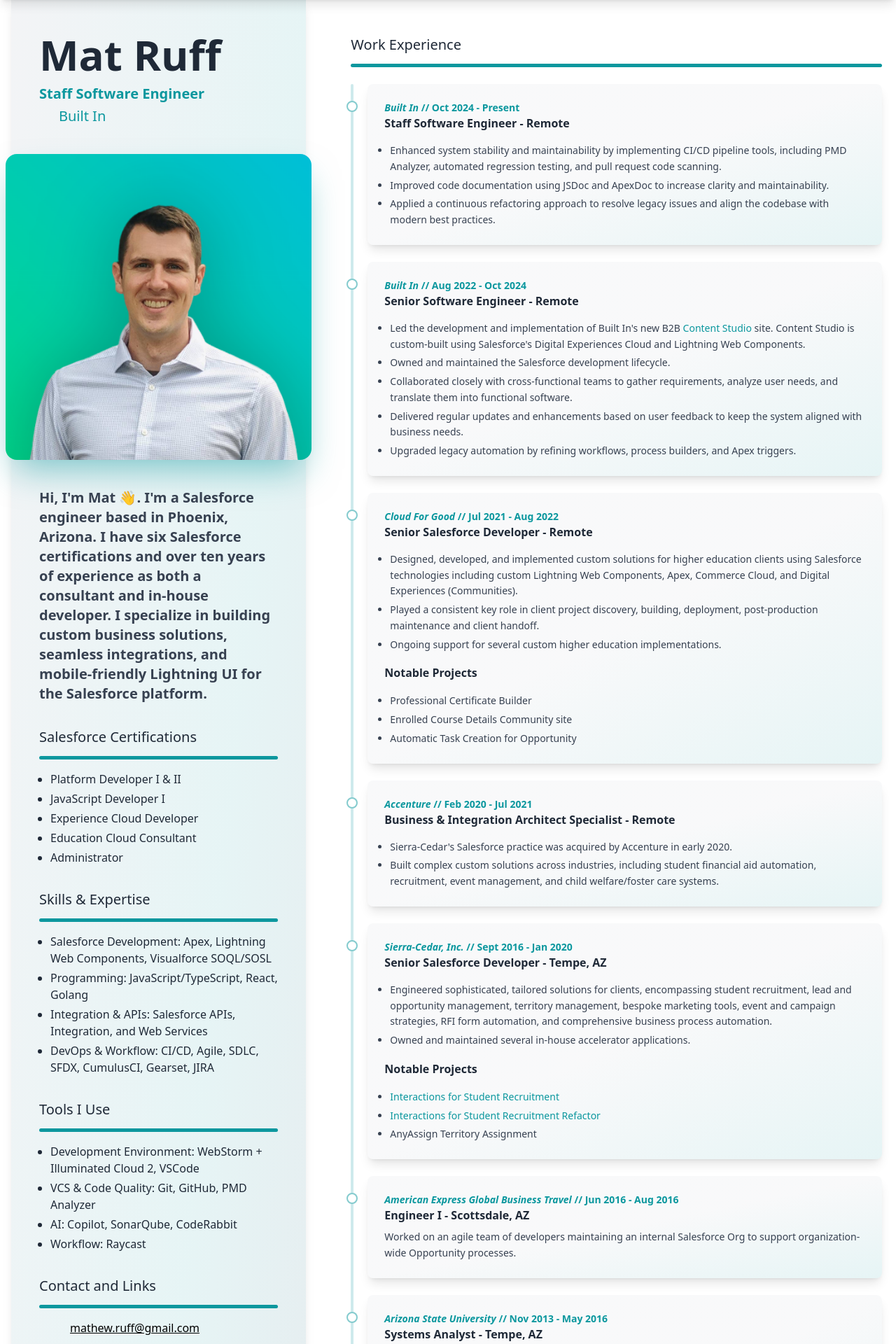
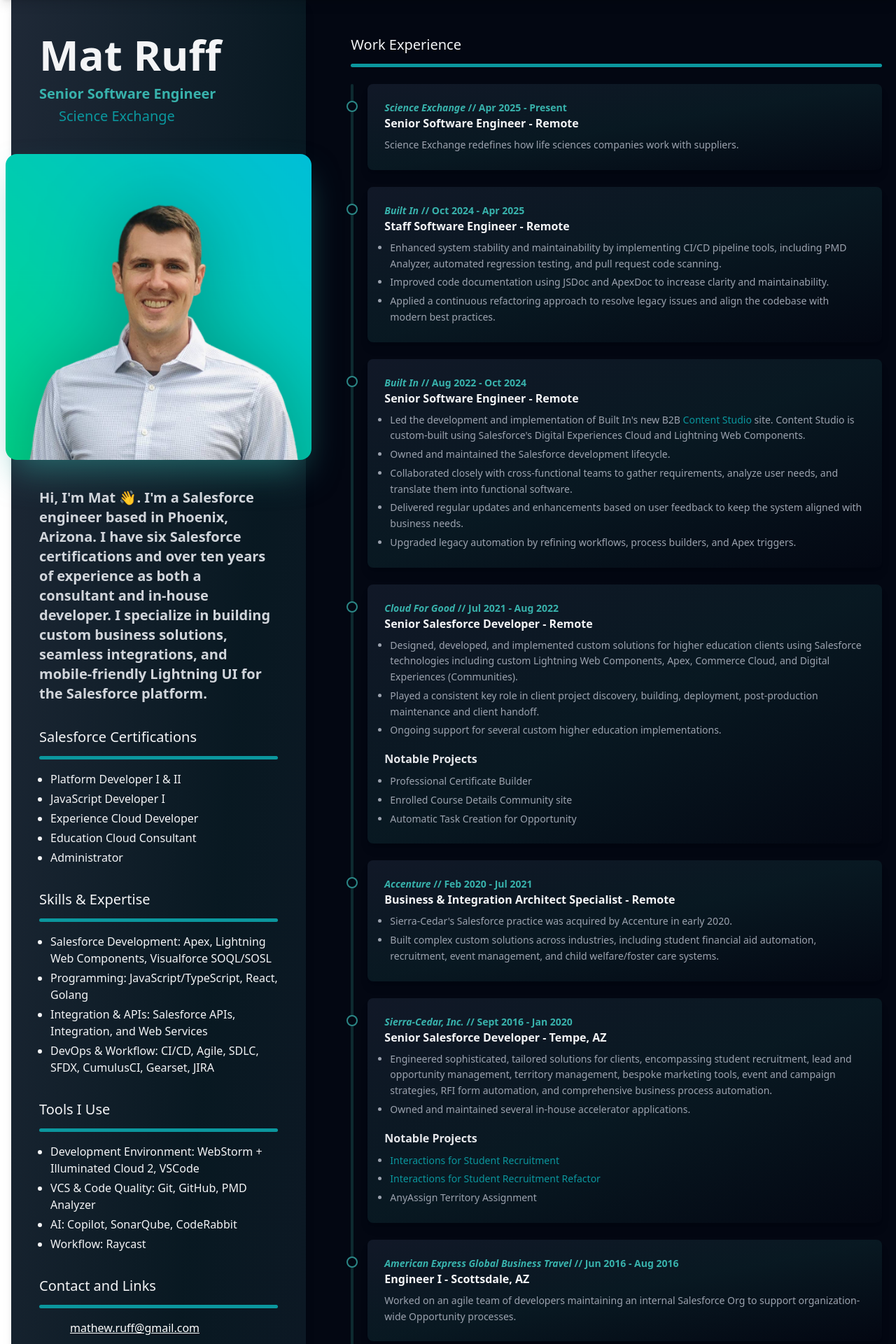
Before and after one commit to meruff/resume, a React (Vite) app: page / in a window 1280 px wide. Shown: the top 1920 px of the page at 70% size. Built offline with nearby package versions, Linux system fonts and the light colour scheme; some icons are missing.

Commit message:
Add Science Exchange. Add tailwind prettier. Cleanup.

```diff
--- a/index.html
+++ b/index.html
@@ -1,5 +1,5 @@
-<!DOCTYPE html>
-<html lang="en">
+<!doctype html>
+<html lang="en" class="dark">
   <head>
     <meta charset="UTF-8" />
     <link rel="icon" type="image/svg+xml" href="/favicon.svg" />
--- a/package.json
+++ b/package.json
@@ -27,6 +27,8 @@
     "eslint-plugin-react-refresh": "^0.4.18",
     "globals": "^15.14.0",
     "postcss": "^8.5.2",
+    "prettier": "^3.5.3",
+    "prettier-plugin-tailwindcss": "^0.6.11",
     "tailwindcss": "^3.4.17",
     "vite": "^6.1.0"
   }
--- a/public/resumeData.json
+++ b/public/resumeData.json
@@ -2,9 +2,9 @@
   "info": {
     "firstName": "Mat",
     "lastName": "Ruff",
-    "title": "Staff Software Engineer",
-    "company": "Built In",
-    "companyHref": "https://www.builtin.com",
+    "title": "Senior Software Engineer",
+    "company": "Science Exchange",
+    "companyHref": "https://www.scienceexchange.com/s/",
     "description": "Hi, I'm Mat 👋. I'm a Salesforce engineer based in Phoenix, Arizona. I have six Salesforce certifications and over ten years of experience as both a consultant and in-house developer. I specialize in building custom business solutions, seamless integrations, and mobile-friendly Lightning UI for the Salesforce platform.",
     "salesforceCertifications": [
       "Platform Developer I & II",
@@ -110,7 +110,7 @@
         ]
       },
       {
-        "years": "Oct 2024 - Present",
+        "years": "Oct 2024 - Apr 2025",
         "title": "Staff Software Engineer - Remote",
         "company": "Built In",
         "listItems": [
@@ -118,6 +118,12 @@
           "Improved code documentation using JSDoc and ApexDoc to increase clarity and maintainability.",
           "Applied a continuous refactoring approach to resolve legacy issues and align the codebase with modern best practices."
         ]
+      },
+      {
+        "years": "Apr 2025 - Present",
+        "title": "Senior Software Engineer - Remote",
+        "company": "Science Exchange",
+        "description": "Science Exchange redefines how life sciences companies work with suppliers."
       }
     ],
     "projects": [
--- a/src/Education.jsx
+++ b/src/Education.jsx
@@ -6,11 +6,11 @@
   return (
     <>
       <div className="header-title py-2.5">
-        <h3 id="education" className="text-xl font-medium text-left">
+        <h3 id="education" className="text-left text-xl font-medium">
           Education
         </h3>
       </div>
-      <ul className="relative text-left space-y-6 pl-6 before:absolute before:bottom-0 before:left-0 before:top-0 before:block before:w-1 before:rounded-full before:bg-custom-light/20 before:content-[''] dark:before:bg-custom-dark/20">
+      <ul className="relative space-y-6 pl-6 text-left before:absolute before:bottom-0 before:left-0 before:top-0 before:block before:w-1 before:rounded-full before:bg-custom-light/20 before:content-[''] dark:before:bg-custom-dark/20">
         {data.map((education) => (
           <li
             key={education.degree}
--- a/src/Info.jsx
+++ b/src/Info.jsx
@@ -22,14 +22,14 @@
   return (
     <>
       <StickyHeader data={data} isScrolled={isScrolled} />
-      <div className="bg-gradient-to-br from-gray-100 via-custom-light/10 to-gray-200 dark:from-gray-800 dark:via-custom-dark/10 dark:to-gray-900 p-5 text-left md:col-span-4 lg:p-10 shadow-lg">
+      <div className="bg-gradient-to-br from-gray-100 via-custom-light/10 to-gray-200 p-5 text-left shadow-lg md:col-span-4 lg:p-10 dark:from-gray-800 dark:via-custom-dark/10 dark:to-gray-900">
         <h1 className="leading-tighter mt-2 text-4xl font-extrabold lg:text-6xl">
           {data.firstName} {data.lastName}
         </h1>
         <h2 className="mt-3 text-xl font-bold text-custom-light dark:text-custom-dark">
           {data.title}
         </h2>
-        <h3 className="flex items-center gap-1 mt-1 text-xl text-custom-light dark:text-custom-dark">
+        <h3 className="mt-1 flex items-center gap-1 text-xl text-custom-light dark:text-custom-dark">
           <BoxIcon name="buildings" />
           {data.companyHref ? (
             <a
@@ -43,29 +43,29 @@
             data.company
           )}
         </h3>
-        <div className="mt-10 grid grid-cols-2 sm:grid-cols-3 md:grid-cols-2 items-center gap-0 sm:gap-10 md:gap-0 -mx-0 px-0 sm:-mx-5 sm:px-5 md:-mx-0 md:px-0 xs:bg-transparent sm:bg-white md:bg-transparent dark:xs:bg-transparent dark:sm:bg-gray-950/50 dark:md:bg-transparent sm:shadow-2xl sm:shadow-custom-light/50 dark:sm:shadow-2xl dark:sm:shadow-custom-dark/50 md:shadow-none dark:md:shadow-none">
-          <div className="h-full p-5 pt-0 sm:p-0 -mx-5 md:-mx-8 lg:-mx-12 col-span-3 sm:col-span-1 md:col-span-3">
+        <div className="xs:bg-transparent dark:xs:bg-transparent -mx-0 mt-10 grid grid-cols-2 items-center gap-0 px-0 sm:-mx-5 sm:grid-cols-3 sm:gap-10 sm:bg-white sm:px-5 sm:shadow-2xl sm:shadow-custom-light/50 md:-mx-0 md:grid-cols-2 md:gap-0 md:bg-transparent md:px-0 md:shadow-none dark:sm:bg-gray-950/50 dark:sm:shadow-2xl dark:sm:shadow-custom-dark/50 dark:md:bg-transparent dark:md:shadow-none">
+          <div className="col-span-3 -mx-5 h-full p-5 pt-0 sm:col-span-1 sm:p-0 md:col-span-3 md:-mx-8 lg:-mx-12">
             <img
               src={matHeadshot}
-              className="h-full object-cover inline-block rounded-2xl sm:rounded-l-none sm:rounded-r-2xl lg:rounded-2xl w-full shadow-2xl shadow-custom-light/50 dark:shadow-2xl dark:shadow-custom-dark/50"
+              className="inline-block h-full w-full rounded-2xl object-cover shadow-2xl shadow-custom-light/50 sm:rounded-l-none sm:rounded-r-2xl lg:rounded-2xl dark:shadow-2xl dark:shadow-custom-dark/50"
               alt="Mat Ruff photo"
             />
           </div>
           <p
             id="description"
-            className="py-0 sm:py-10 md:py-0 mt-10 sm:mt-0 md:mt-10 col-span-3 sm:col-span-2 md:col-span-3 font-semibold text-xl md:text-lg lg:text-xl text-balance leading-relaxed text-gray-700 dark:text-gray-300"
+            className="col-span-3 mt-10 text-balance py-0 text-xl font-semibold leading-relaxed text-gray-700 sm:col-span-2 sm:mt-0 sm:py-10 md:col-span-3 md:mt-10 md:py-0 md:text-lg lg:text-xl dark:text-gray-300"
           >
             {data.description}
           </p>
         </div>
         {data.salesforceCertifications && (
           <>
-            <div className="header-title py-2.5 my-6">
-              <h3 className="text-xl font-medium text-left">
+            <div className="header-title my-6 py-2.5">
+              <h3 className="text-left text-xl font-medium">
                 Salesforce Certifications
               </h3>
             </div>
-            <ul className="mt-4 ml-2 space-y-1 space-x-2 list-disc">
+            <ul className="ml-2 mt-4 list-disc space-x-2 space-y-1">
               {data.salesforceCertifications.map((certification) => (
                 <li key={certification} className="ml-2">
                   {certification}
@@ -76,12 +76,12 @@
         )}
         {data.capabilities && (
           <>
-            <div className="header-title py-2.5 my-6">
-              <h3 className="text-xl font-medium text-left">
+            <div className="header-title my-6 py-2.5">
+              <h3 className="text-left text-xl font-medium">
                 Skills &amp; Expertise
               </h3>
             </div>
-            <ul className="mt-4 ml-2 space-y-1 space-x-2 list-disc">
+            <ul className="ml-2 mt-4 list-disc space-x-2 space-y-1">
               {data.capabilities.map((capability) => (
                 <li key={capability} className="ml-2">
                   {capability}
@@ -92,10 +92,10 @@
         )}
         {data.tools && (
           <>
-            <div className="header-title py-2.5 my-6">
-              <h3 className="text-xl font-medium text-left">Tools I Use</h3>
+            <div className="header-title my-6 py-2.5">
+              <h3 className="text-left text-xl font-medium">Tools I Use</h3>
             </div>
-            <ul className="mt-4 ml-2 space-y-1 space-x-2 list-disc">
+            <ul className="ml-2 mt-4 list-disc space-x-2 space-y-1">
               {data.tools.map((tool, index) => (
                 <li key={index} className="ml-2">
                   {tool}
@@ -104,8 +104,8 @@
             </ul>
           </>
         )}
-        <div className="header-title py-2.5 my-6">
-          <h3 className="text-xl font-medium text-left">Contact and Links</h3>
+        <div className="header-title my-6 py-2.5">
+          <h3 className="text-left text-xl font-medium">Contact and Links</h3>
         </div>
         <div className="mt-4 space-y-4">
           <div className="flex items-center gap-5">
@@ -149,7 +149,7 @@
           <a
             href="/Mathew_Ruff_Resume.pdf"
             download="Mathew_Ruff_Resume.pdf"
-            className="inline-flex items-center px-6 py-3 text-white bg-custom-light rounded-lg shadow-md hover:bg-custom-dark hover:text-white focus:outline-none focus:ring-2 focus:ring-custom-light focus:ring-opacity-75 dark:bg-custom-dark dark:hover:bg-custom-light dark:text-gray-900 dark:hover:text-gray-900"
+            className="inline-flex items-center rounded-lg bg-custom-light px-6 py-3 text-white shadow-md hover:bg-custom-dark hover:text-white focus:outline-none focus:ring-2 focus:ring-custom-light focus:ring-opacity-75 dark:bg-custom-dark dark:text-gray-900 dark:hover:bg-custom-light dark:hover:text-gray-900"
           >
             <BoxIcon
               name="file-pdf"
--- a/src/Projects.jsx
+++ b/src/Projects.jsx
@@ -7,11 +7,11 @@
   return (
     <>
       <div className="header-title py-2.5">
-        <h3 id="projects" className="text-xl font-medium text-left">
+        <h3 id="projects" className="text-left text-xl font-medium">
           Projects
         </h3>
       </div>
-      <ul className="relative text-left space-y-6 pl-6 before:absolute before:bottom-0 before:left-0 before:top-0 before:block before:w-1 before:rounded-full before:bg-custom-light/20 before:content-[''] dark:before:bg-custom-dark/20">
+      <ul className="relative space-y-6 pl-6 text-left before:absolute before:bottom-0 before:left-0 before:top-0 before:block before:w-1 before:rounded-full before:bg-custom-light/20 before:content-[''] dark:before:bg-custom-dark/20">
         {data.map((project) => (
           <li
             key={project.name}
--- a/src/Work.jsx
+++ b/src/Work.jsx
@@ -7,11 +7,11 @@
   return (
     <>
       <div className="header-title py-2.5">
-        <h3 id="work" className="text-xl font-medium text-left">
+        <h3 id="work" className="text-left text-xl font-medium">
           Work Experience
         </h3>
       </div>
-      <ul className="relative text-left space-y-6 pl-6 before:absolute before:bottom-0 before:left-0 before:top-0 before:block before:w-1 before:rounded-full before:bg-custom-light/20 before:content-[''] dark:before:bg-custom-dark/20">
+      <ul className="relative space-y-6 pl-6 text-left before:absolute before:bottom-0 before:left-0 before:top-0 before:block before:w-1 before:rounded-full before:bg-custom-light/20 before:content-[''] dark:before:bg-custom-dark/20">
         {data.toReversed().map((work) => (
           <li
             key={work.title}
@@ -21,15 +21,15 @@
               <h4 className="text-sm font-semibold text-custom-light dark:text-custom-dark">
                 <i className="font-bold">{work.company}</i> {"//"} {work.years}
               </h4>
-              <h5 className="mb-2 font-bold">{work.title}</h5>
+              <h5 className="font-bold">{work.title}</h5>
               {work.description && (
-                <p className="text-sm/relaxed text-gray-700 dark:text-gray-400">
+                <p className="mt-2 text-sm/relaxed text-gray-700 dark:text-gray-400">
                   <MarkdownToAnchor markdown={work.description} />
                 </p>
               )}
               {work.listItems && (
                 <div className="text-sm/relaxed text-gray-700 dark:text-gray-400">
-                  <ul className="mt-4 space-y-1 space-x-2 list-disc">
+                  <ul className="mt-2 list-disc space-x-2 space-y-1">
                     {work.listItems.map((listItem) => (
                       <li key={listItem} className="ml-2">
                         <MarkdownToAnchor markdown={listItem} />
@@ -43,7 +43,7 @@
                   <h2 className="mt-4 text-[1rem] font-bold text-gray-800 dark:text-gray-200">
                     Notable Projects
                   </h2>
-                  <ul className="mt-4 space-y-1 space-x-2 list-disc">
+                  <ul className="mt-2 list-disc space-x-2 space-y-1">
                     {work.projects.map((project) => (
                       <li key={project} className="ml-2">
                         <MarkdownToAnchor markdown={project} />
--- a/tailwind.config.js
+++ b/tailwind.config.js
@@ -1,6 +1,7 @@
 /** @type {import('tailwindcss').Config} */
 export default {
   content: ["./index.html", "./src/**/*.{js,ts,jsx,tsx}"],
+  darkMode: "class",
   theme: {
     extend: {
       colors: {
```
Also changed, not shown: 2 other files (tests, documents, lock files or other folders).
